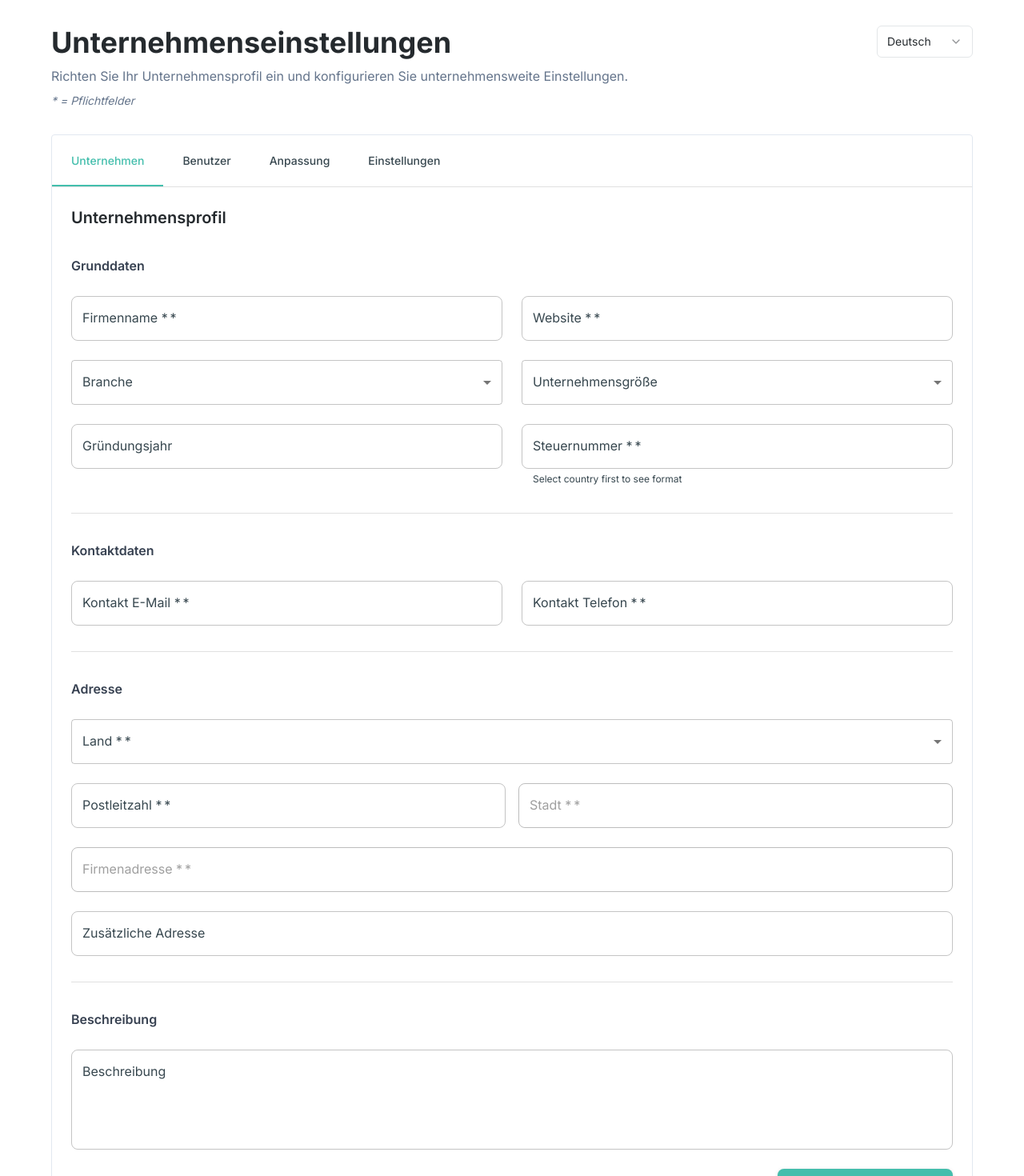
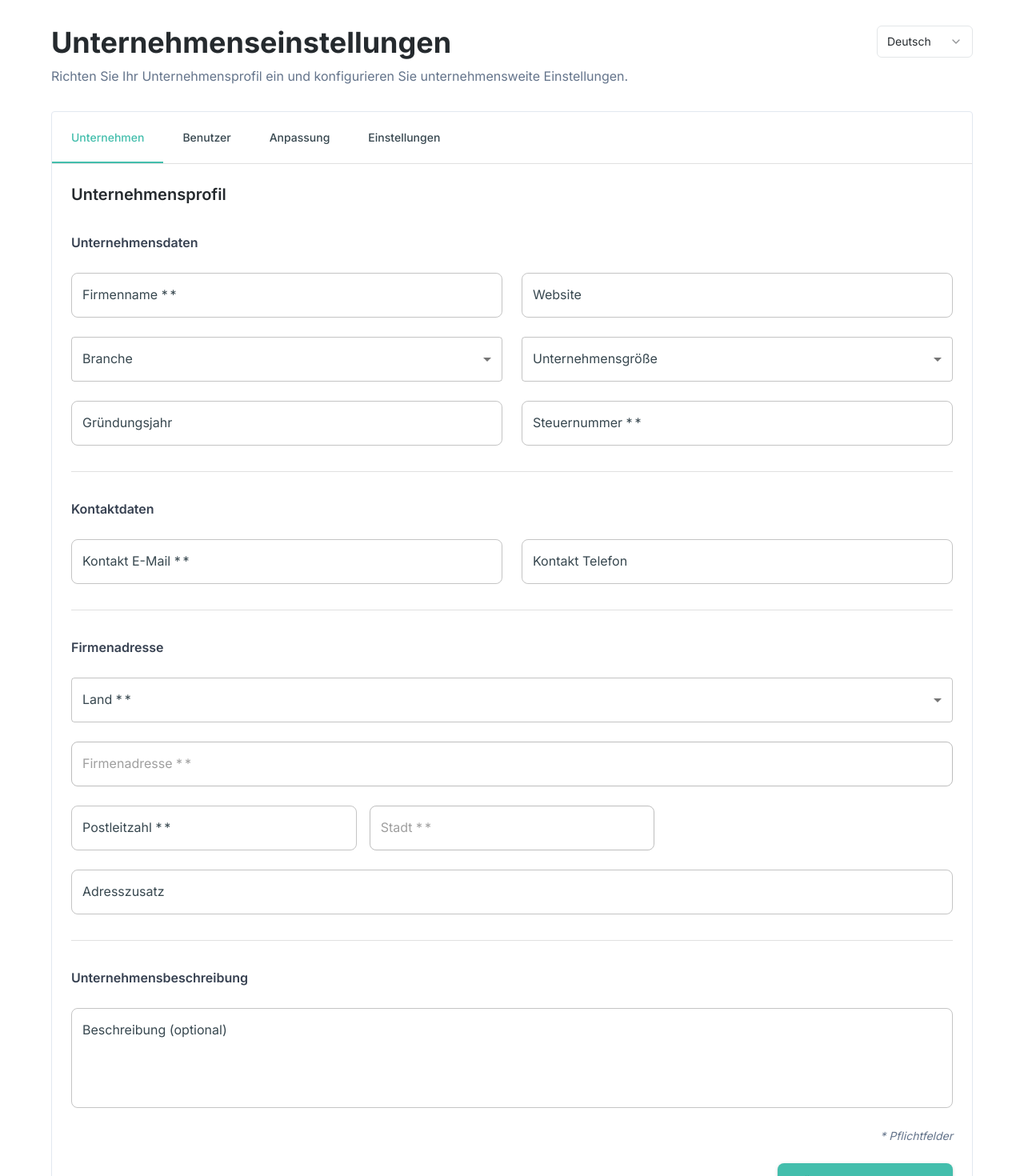
Before and after one commit to DenizD/signup-and-market-optin, a React (Vite) app: page /company-settings in a window 1280 px wide. Shown: the top 1470 px of the page at 80% size. Built offline with nearby package versions, Linux system fonts and the light colour scheme.

Commit message:
feat: Improve company settings form
- Move the required fields indicator to the bottom.
- Remove field descriptions.
- Make contact phone and website fields optional.
- Align the form with market standards.

```diff
--- a/src/pages/CompanySettings.tsx
+++ b/src/pages/CompanySettings.tsx
@@ -1,4 +1,3 @@
-
 import React, { useState, useEffect } from 'react';
 import {
   Box,
@@ -311,22 +310,7 @@ const CompanySettings = () => {
 
   const getTaxNumberHelperText = () => {
     if (validationErrors.taxNumber) return validationErrors.taxNumber;
-    if (companyData.country) {
-      const patterns: Record<string, string> = {
-        'Germany': 'Format: DE123456789',
-        'Austria': 'Format: ATU12345678',
-        'Switzerland': 'Format: CHE-123.456.789',
-        'United States': 'Format: 12-3456789',
-        'United Kingdom': 'Format: GB123456789',
-        'France': 'Format: FR12345678901',
-        'Italy': 'Format: IT12345678901',
-        'Spain': 'Format: ESA12345674',
-        'Netherlands': 'Format: NL123456789B01',
-        'Belgium': 'Format: BE0123456789',
-      };
-      return patterns[companyData.country] || 'Enter your tax identification number';
-    }
-    return 'Select country first to see format';
+    return '';
   };
 
   const handleContactForAI = () => {
@@ -342,9 +326,6 @@ const CompanySettings = () => {
           </Typography>
           <Typography variant="body1" sx={{ color: '#64748b' }}>
             {t('companySettingsSubtitle')}
-          </Typography>
-          <Typography variant="body2" sx={{ color: '#64748b', mt: 1, fontStyle: 'italic' }}>
-            * = Pflichtfelder
           </Typography>
         </Box>
         <LanguageSwitcher
@@ -401,7 +382,7 @@ const CompanySettings = () => {
 
           {/* Company Basic Information */}
           <Typography variant="subtitle1" sx={{ mb: 3, fontWeight: 600, color: '#374151' }}>
-            Grunddaten
+            Unternehmensdaten
           </Typography>
           <div className="grid grid-cols-1 md:grid-cols-2 gap-6 mb-8">
             <TextField
@@ -410,18 +391,15 @@ const CompanySettings = () => {
               required
               value={companyData.companyName}
               onChange={(e) => handleInputChange('companyName', e.target.value)}
-              placeholder="ABC Corp."
               error={!!validationErrors.companyName}
               helperText={validationErrors.companyName}
             />
 
             <TextField
               fullWidth
-              label={`${t('website')} *`}
-              required
+              label={t('website')}
               value={companyData.website}
               onChange={(e) => handleInputChange('website', e.target.value)}
-              placeholder="https://www.example.com"
               error={!!validationErrors.website}
               helperText={validationErrors.website}
             />
@@ -468,7 +446,6 @@ const CompanySettings = () => {
               type="number"
               value={companyData.foundedYear}
               onChange={(e) => setCompanyData({...companyData, foundedYear: e.target.value})}
-              placeholder="2020"
               inputProps={{ min: 1800, max: new Date().getFullYear() }}
             />
 
@@ -478,7 +455,6 @@ const CompanySettings = () => {
               required
               value={companyData.taxNumber}
               onChange={(e) => handleInputChange('taxNumber', e.target.value)}
-              placeholder={companyData.country === 'Germany' ? 'DE123456789' : 'Enter tax number'}
               error={!!validationErrors.taxNumber}
               helperText={getTaxNumberHelperText()}
             />
@@ -498,18 +474,15 @@ const CompanySettings = () => {
               required
               value={companyData.contactEmail}
               onChange={(e) => handleInputChange('contactEmail', e.target.value)}
-              placeholder="contact@company.com"
               error={!!validationErrors.contactEmail}
               helperText={validationErrors.contactEmail}
             />
 
             <TextField
               fullWidth
-              label={`${t('contactPhone')} *`}
-              required
+              label={t('contactPhone')}
               value={companyData.contactPhone}
               onChange={(e) => handleInputChange('contactPhone', e.target.value)}
-              placeholder="+49 123 456 789"
               error={!!validationErrors.contactPhone}
               helperText={validationErrors.contactPhone}
             />
@@ -519,7 +492,7 @@ const CompanySettings = () => {
 
           {/* Address Information */}
           <Typography variant="subtitle1" sx={{ mb: 3, fontWeight: 600, color: '#374151' }}>
-            Adresse
+            Firmenadresse
           </Typography>
           <div className="grid grid-cols-1 gap-6 mb-8">
             <FormControl fullWidth required error={!!validationErrors.country}>
@@ -568,14 +541,23 @@ const CompanySettings = () => {
               </Alert>
             )}
 
-            <div className="grid grid-cols-1 md:grid-cols-2 gap-4">
+            <StreetAutocomplete
+              label={`${t('companyAddress')} *`}
+              value={companyData.companyAddress}
+              city={companyData.city}
+              onStreetChange={handleStreetChange}
+              error={!!validationErrors.companyAddress}
+              helperText={validationErrors.companyAddress}
+              required
+            />
+
+            <div className="grid grid-cols-1 md:grid-cols-3 gap-4">
               <TextField
                 fullWidth
                 label={`${t('postalCode')} *`}
                 required
                 value={companyData.postalCode}
                 onChange={(e) => handlePostalCodeChange(e.target.value)}
-                placeholder="12345"
                 error={!!validationErrors.postalCode}
                 helperText={validationErrors.postalCode}
               />
@@ -589,25 +571,15 @@ const CompanySettings = () => {
                 error={!!validationErrors.city}
                 helperText={validationErrors.city}
                 required
+                sx={{ gridColumn: 'span 2' }}
               />
             </div>
 
-            <StreetAutocomplete
-              label={`${t('companyAddress')} *`}
-              value={companyData.companyAddress}
-              city={companyData.city}
-              onStreetChange={handleStreetChange}
-              error={!!validationErrors.companyAddress}
-              helperText={validationErrors.companyAddress}
-              required
-            />
-
             <TextField
               fullWidth
-              label={t('secondaryAddress')}
+              label="Adresszusatz"
               value={companyData.secondaryAddress}
               onChange={(e) => setCompanyData({...companyData, secondaryAddress: e.target.value})}
-              placeholder="Floor 1, Suite 100"
             />
           </div>
 
@@ -615,17 +587,22 @@ const CompanySettings = () => {
 
           {/* Company Description */}
           <Typography variant="subtitle1" sx={{ mb: 3, fontWeight: 600, color: '#374151' }}>
-            Beschreibung
+            Unternehmensbeschreibung
           </Typography>
           <TextField
             fullWidth
-            label={t('description')}
+            label="Beschreibung (optional)"
             multiline
             rows={4}
             value={companyData.description}
             onChange={(e) => setCompanyData({...companyData, description: e.target.value})}
-            placeholder="Brief description of your company..."
+            sx={{ mb: 3 }}
           />
+
+          {/* Required fields note at bottom */}
+          <Typography variant="body2" sx={{ color: '#64748b', fontStyle: 'italic', textAlign: 'right' }}>
+            * Pflichtfelder
+          </Typography>
         </TabPanel>
 
         {/* Users Tab */}
```
